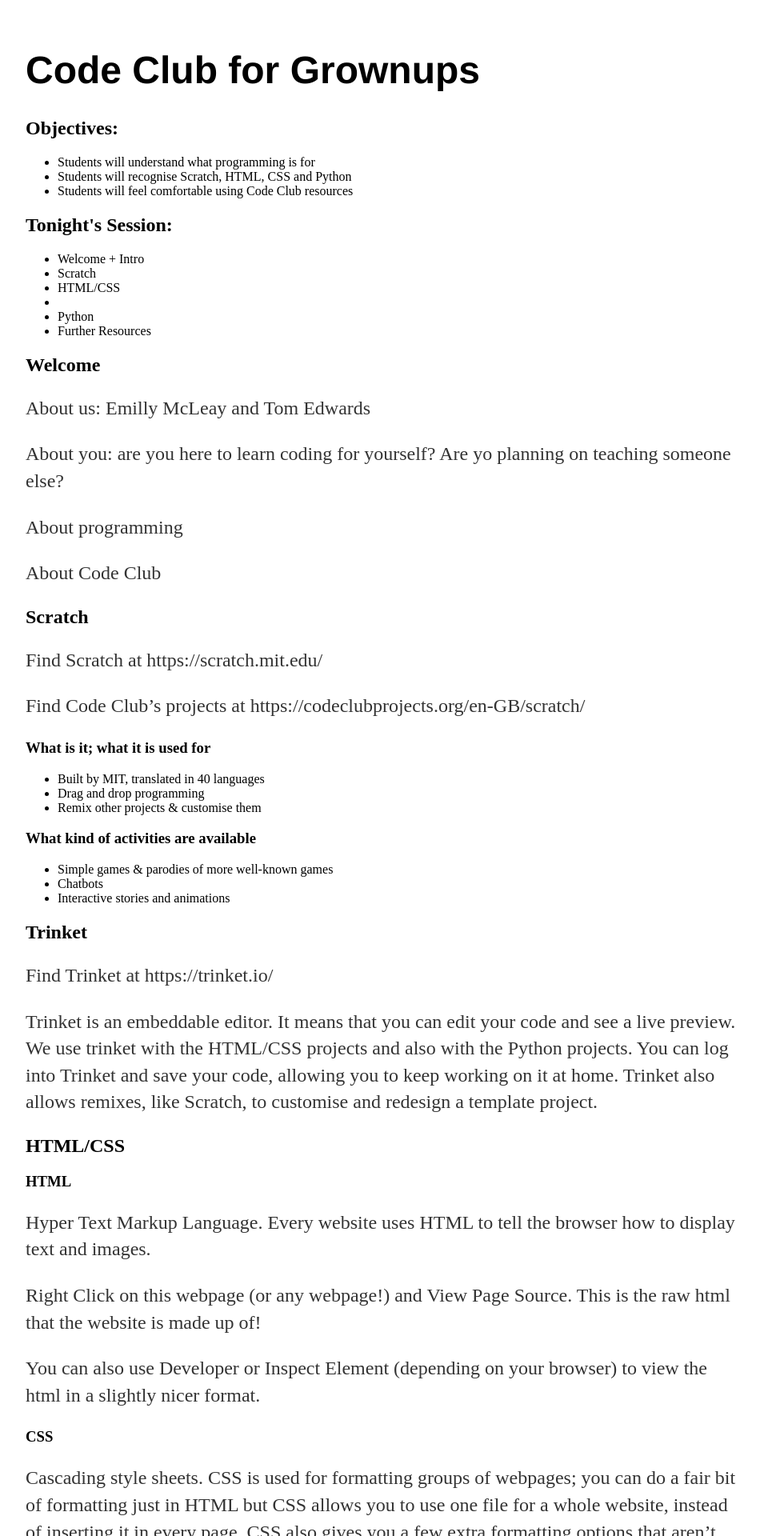
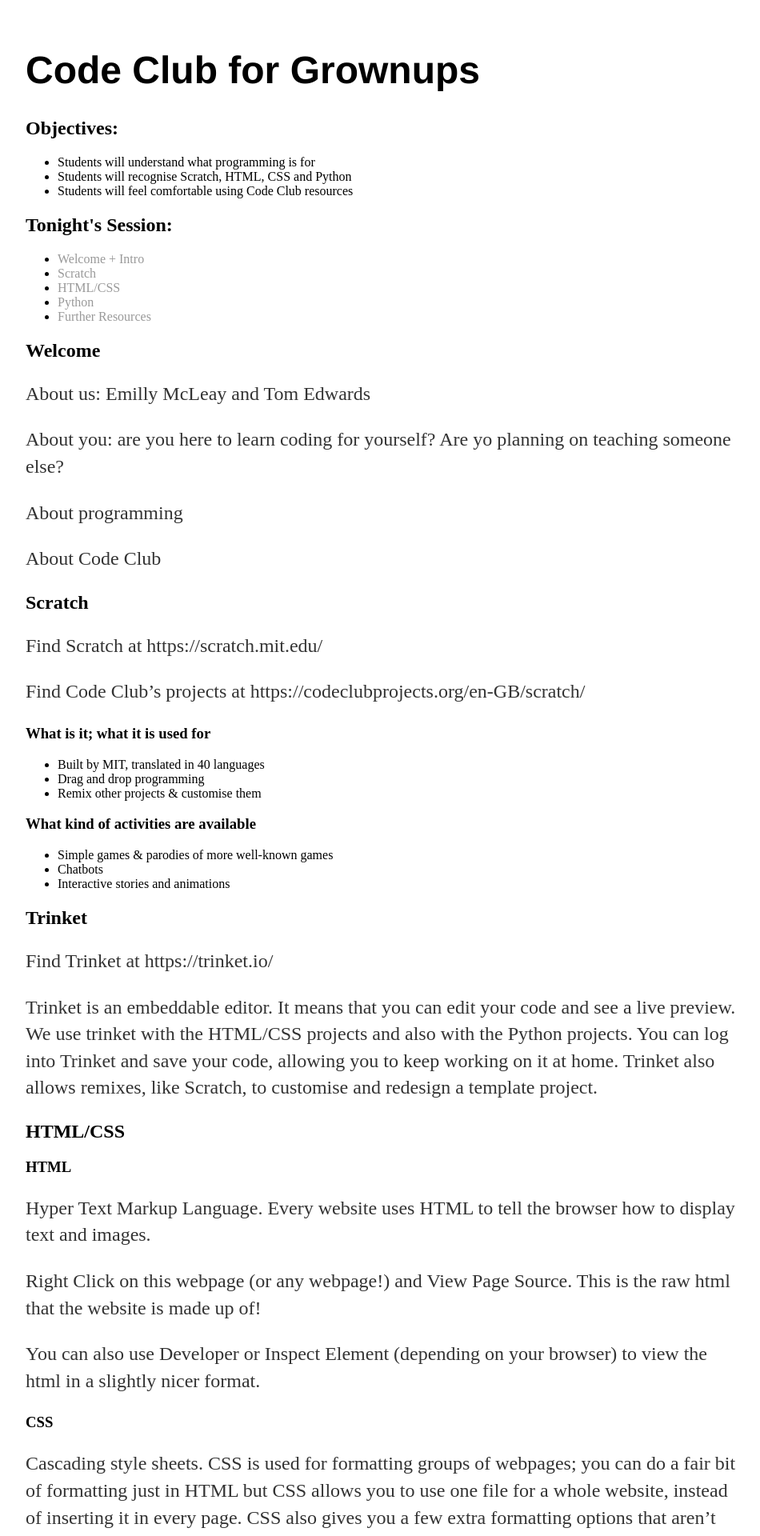
Before and after one commit to emillym/emillym.github.io, a Jekyll site: the page built from index.html, in a window 1280 px wide. Shown: the top 1920 px of the page at 80% size, without its empty margins (160-1110 px from the left). Built offline with Jekyll 4.4.1, drawn with Linux system fonts in a browser that asks for light colours.

```diff
--- a/index.html
+++ b/index.html
@@ -12,18 +12,18 @@ title: Code Club for Grownups
 		</ul>
 	<h2>Tonight's Session:</h2>
 	<ul>
-		<li>Welcome + Intro</li>
-		<li>Scratch</li>
-		<li>HTML/CSS<li>
-		<li>Python</li>
-		<li>Further Resources</li>
+		<li><a href="#welcome">Welcome + Intro</a></li>
+		<li><a href="#scratch">Scratch</a></li>
+		<li><a href="#html">HTML/CSS</a></li>
+		<li><a href="#python">Python</a></li>
+		<li><a href="further">Further Resources</a></li>
 	</ul>
-	<h2>Welcome</h2>
+	<h2 id="welcome">Welcome</h2>
 	<p>About us: Emilly McLeay and Tom Edwards</p>
 	<p>About you: are you here to learn coding for yourself? Are yo planning on teaching someone else?</p>
 	<p>About programming</p>
 	<p>About Code Club</p>
-	<h2>Scratch</h2>
+	<h2 id="scratch">Scratch</h2>
 			<p>Find Scratch at https://scratch.mit.edu/ </p>
 			<p>Find Code Club’s projects at https://codeclubprojects.org/en-GB/scratch/ </p>
 		<h3>What is it; what it is used for</h3>
@@ -38,10 +38,10 @@ title: Code Club for Grownups
 		<li>Chatbots</li>
 		<li>Interactive stories and animations</li>
 		</ul>
-	<h2>Trinket</h2>
+	<h2 id="trinket">Trinket</h2>
 			<p>Find Trinket at https://trinket.io/
 			<p>Trinket is an embeddable editor. It means that you can edit your code and see a live preview. We use trinket with the HTML/CSS projects and also with the Python projects. You can log into Trinket and save your code, allowing you to keep working on it at home. Trinket also allows remixes, like Scratch, to customise and redesign a template project.
-	<h2>HTML/CSS</h2>
+	<h2 id="html">HTML/CSS</h2>
 		<h3>HTML</h3>
 			<p>Hyper Text Markup Language. Every website uses HTML to tell the browser how to display text and images.</p>
 			<p>Right Click on this webpage (or any webpage!) and View Page Source. This is the raw html that the website is made up of!</p>
@@ -61,11 +61,11 @@ title: Code Club for Grownups
 		</ul>
 	<h3>Writing HTML/CSS</h3>
 <p>You can write HTML and CSS in any text editor, like Notepad.exe. Write the code, save the file as HTML and open it in your web browser to see how it looks. Code Club prefers to use Trinket so that you can see a live preview of the project – see more about Trinket above.</p>
-	<h2>Python</h2>
+	<h2 id="python">Python</h2>
 			<P>What is it; what it is used for</P>
 			<p>What kind of activities are available</p>
 
-<h3>Where are more resources available?</h3>
+<h2 id="further">Where are more resources available?</h2>
 <h3>What Code Clubs run in this area?</h3>
 	<p>Tarneit and Wyndham Vale run Scratch 1 & 2 over repeatedly; Point Cook runs each kind of program (they’ve just finished/just about to finish HTML/CSS and they’ll have Python next term).  </p>
 <h3>What else does Code Club have?</h3>
```
